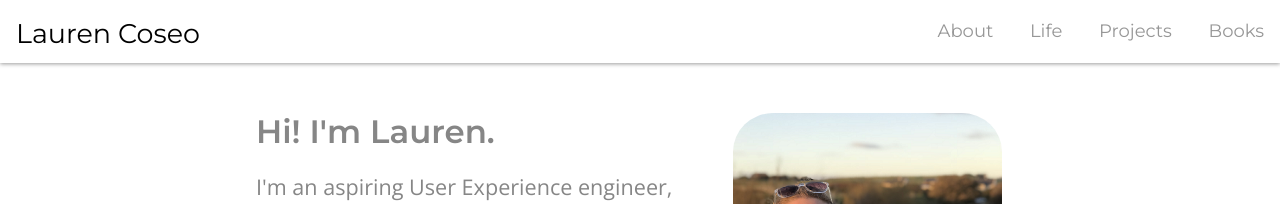
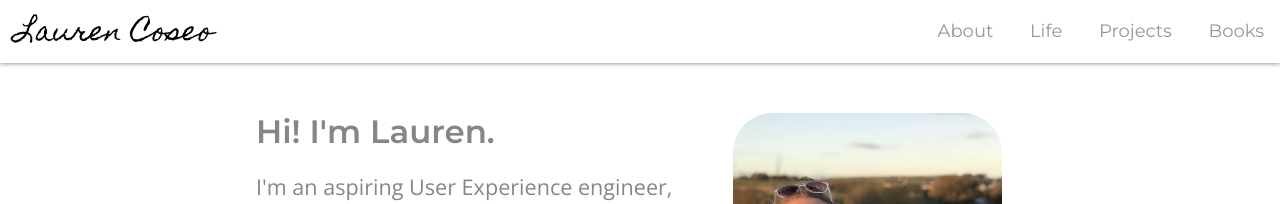
Before and after one commit to laurencoseo/laurencoseo.github.io, a Jekyll site: the page built from index.html, in a window 1280 px wide. Shown: the top 204 px of the page. Built offline with Jekyll 4.4.1, drawn with Linux system fonts in a browser that asks for light colours; nearby versions of some CDN libraries.

Commit message:
change logo font family

```diff
--- a/css/main.css
+++ b/css/main.css
@@ -49,6 +49,7 @@ body {
     padding: 14px 16px;
     text-decoration: none;
     font-size: 1.5em;
+    font-family: 'Homemade Apple', 'Montserrat';
 }
 
 .logo a:hover {
```
